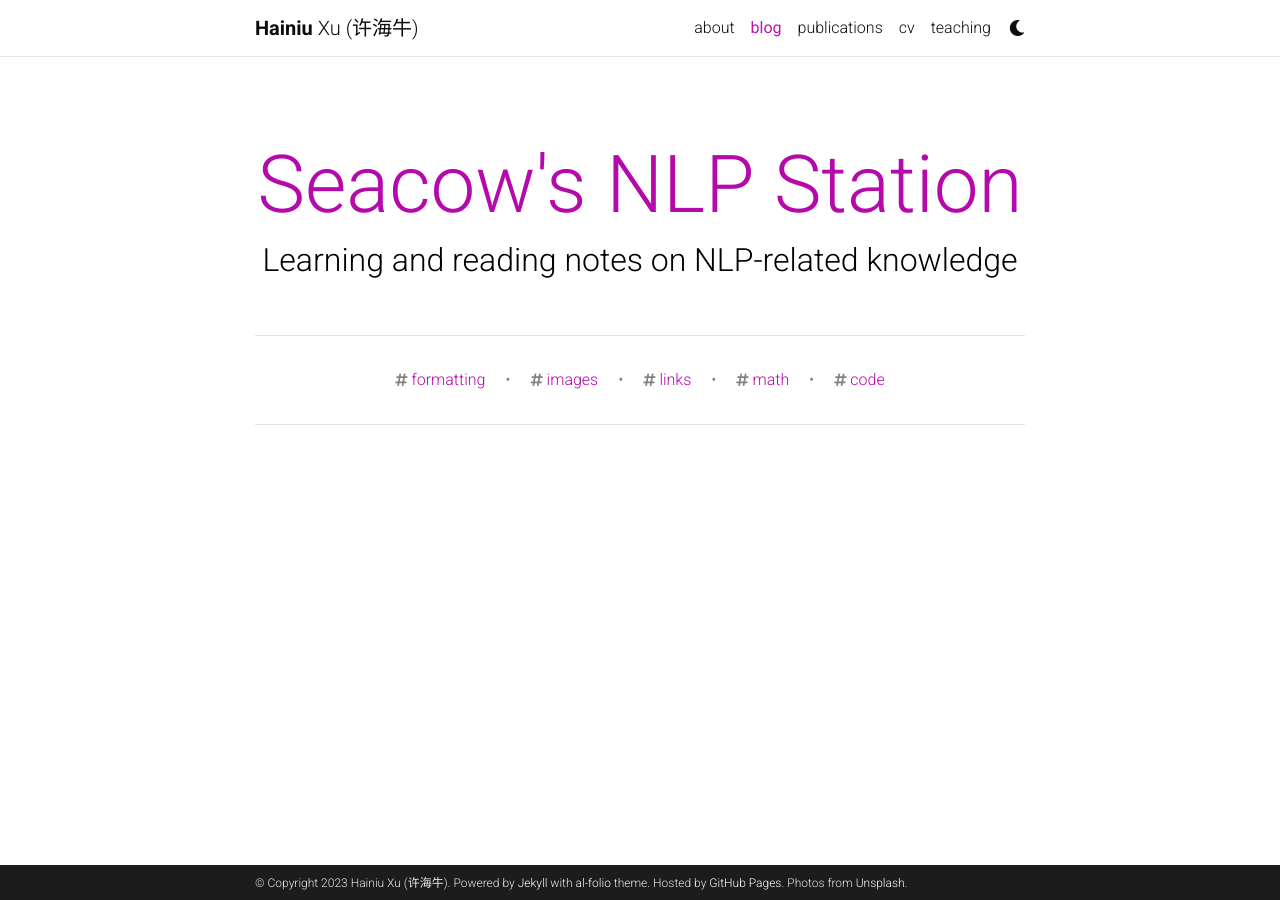
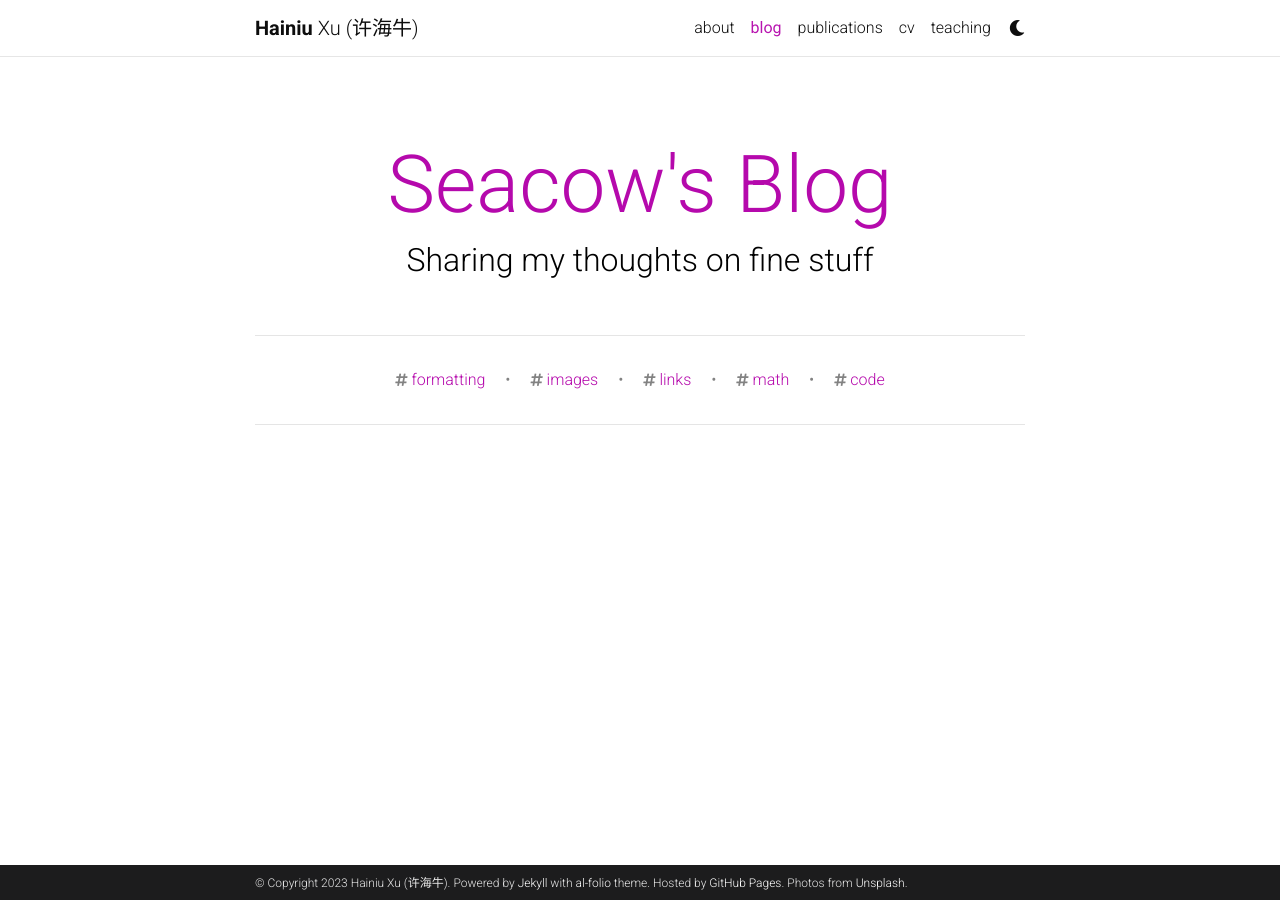
Before and after one commit to SeacowX/SeacowX.github.io, a Jekyll site: the page built from blog/index.html, in a window 1280 px wide. Built offline with Jekyll 4.4.1, drawn with Linux system fonts in a browser that asks for light colours; the list of posts is cut into pages by our own code; comment, search, counter and statistics services are not loaded; a style sheet for code colours, icons or effects is not loaded.

Commit message:
code update

```diff
--- a/_config.yml
+++ b/_config.yml
@@ -117,9 +117,9 @@ bing_site_verification:  # out your bing-site-verification ID (Bing Webmaster)
 # Blog
 # -----------------------------------------------------------------------------
 
-blog_name: Seacow's NLP Station # blog_name will be displayed in your blog page
+blog_name: Seacow's Blog # blog_name will be displayed in your blog page
 blog_nav_title: blog # your blog must have a title for it to be displayed in the nav bar
-blog_description: Learning and reading notes on NLP-related knowledge
+blog_description: Sharing my thoughts on fine stuff
 permalink: /blog/:year/:title/
 
 # Pagination
```
